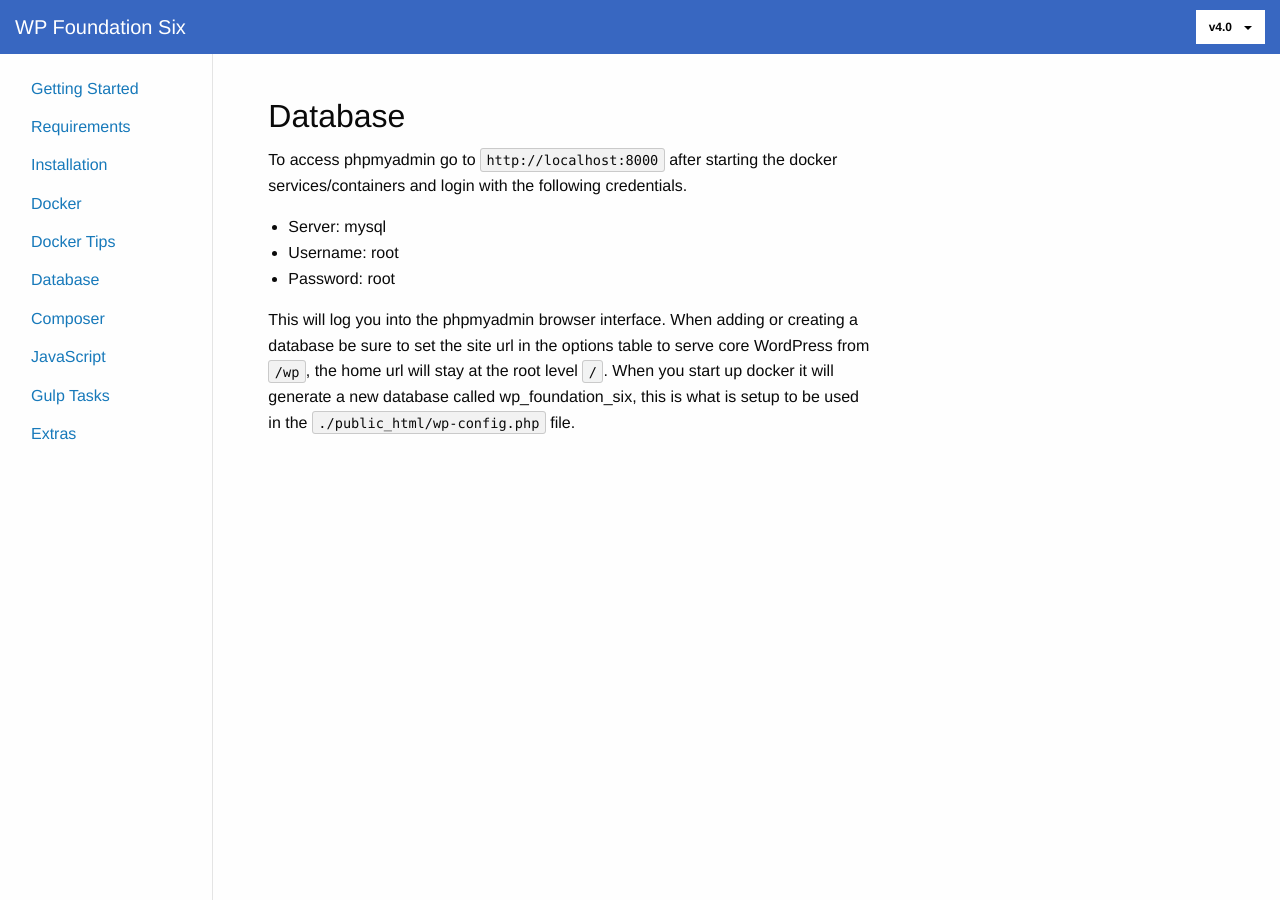
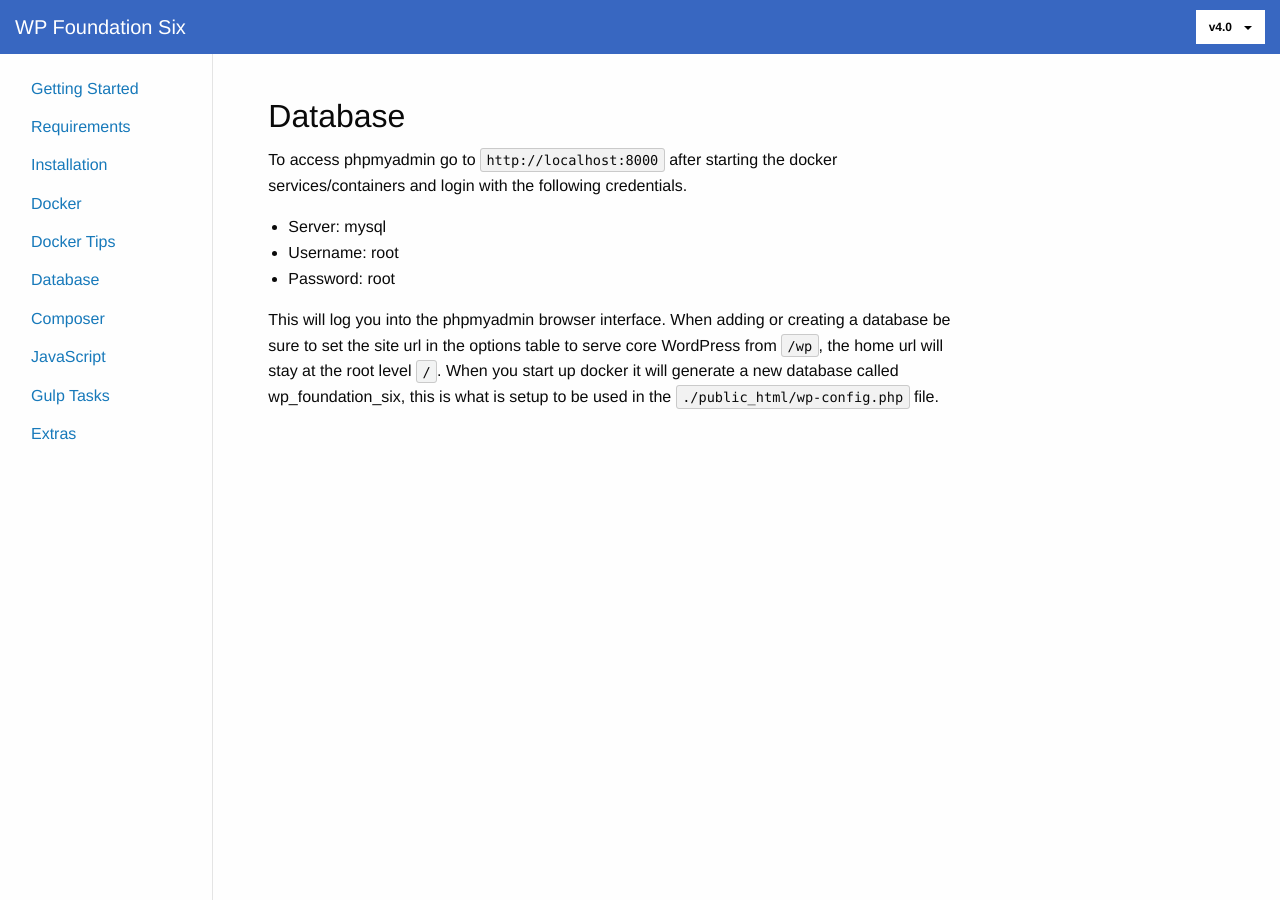
Before and after one commit to Blake-C/wp-foundation-six, a Jekyll site: the page built from docs/4.0/database/index.md, in a window 1280 px wide. Built offline with Jekyll 4.4.1, drawn with Linux system fonts in a browser that asks for light colours; nearby versions of some CDN libraries.

Commit message:
[md] Widened the page template content region
Signed-off-by: Blake Cerecero <Blake@DigitalBlake.com>

```diff
--- a/_layouts/page.html
+++ b/_layouts/page.html
@@ -7,7 +7,7 @@ layout: default
 
     <div class="cell auto medium-cell-block-y medium-order-2 large-order-2">
       <div class="grid-x grid-padding-x">
-        <div class="cell large-8 medium-12 small-12 medium-cell-block-y">
+        <div class="cell large-9 medium-12 small-12 medium-cell-block-y">
           <div class="content">
             <header class="post-header">
               <h1 class="post-title">{{ page.title | escape }}</h1>
```
